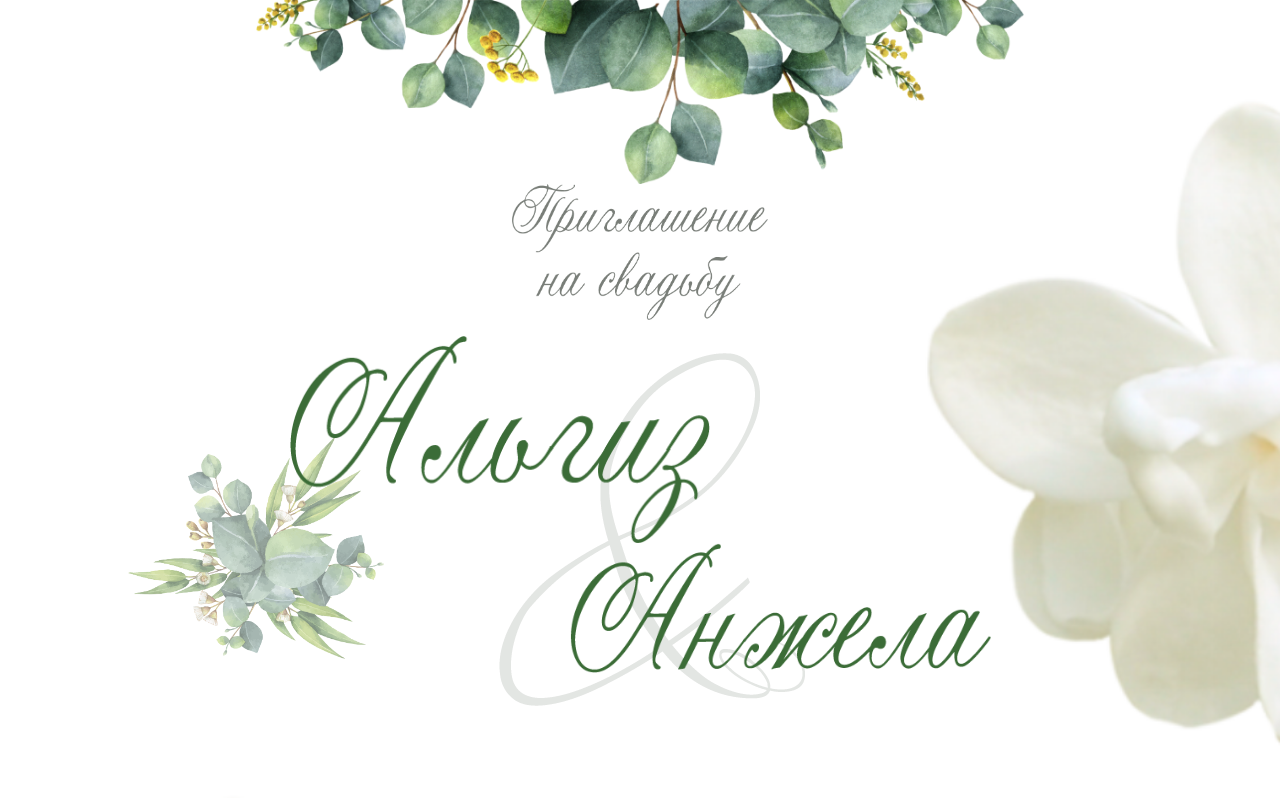
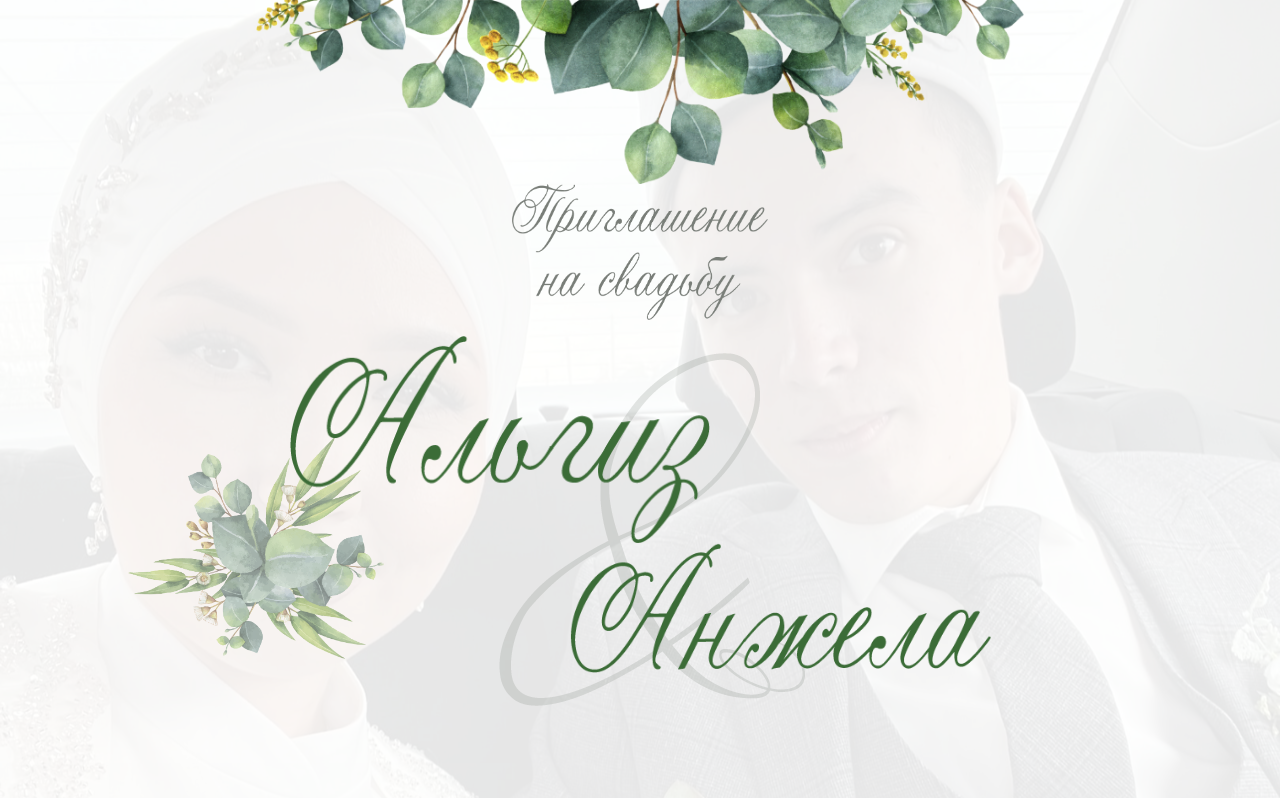
Before and after one commit to Aidarchik/weddingAlgizAndAngela, a React (Create React App) app: page / in a window 1280 px wide. Shown: the top 798 px of the page. Built offline with nearby package versions, Linux system fonts and the light colour scheme.

Commit message:
backgound edit

```diff
--- a/src/App.css
+++ b/src/App.css
@@ -12,9 +12,10 @@
   bottom: 0;
   z-index: -1;
   -webkit-overflow-scrolling: touch;
-  background-image: url('./assets/background.png');
+  background-image: url('./assets/algizandangela.png');
+  /* background-image: url('https://img.goodfon.ru/wallpaper/nbig/f/38/para-dvoe-vliublionnye-fotografiruiutsia-shapki-kurtki-sharf.jpg'); */
   background-repeat: no-repeat;
-  background-position: center;
+  background-position: 30% 20%;
   -webkit-background-size: cover;
   background-size: cover;
   min-height: 100%;
@@ -24,3 +25,7 @@
   transform: translate3d(0,0,0);
   transition: all 0.2s linear;
 }
+
+.wrapper{
+  background: rgba(256, 256, 256, 0.9);
+}
--- a/src/App.js
+++ b/src/App.js
@@ -24,7 +24,7 @@ function App() {
     return () => clearTimeout(interval);
   }, []);
   return (
-    <div className="App">
+    <div className="App wrapper">
       <Invite domReady={domReady} />
       <div className={`${!domReady && "hidden"}`}>
         <ContentWrapperRight>
--- a/src/components/date/wedding-date.js
+++ b/src/components/date/wedding-date.js
@@ -4,7 +4,7 @@ import Timer from "./timer/timer";
 
 export default function WeddingDate() {
   return (
-    <div className="wrapper w-[450px] max-w-[80%] mx-auto text-green-900 italic flex flex-col items-center">
+    <div className=" w-[450px] max-w-[80%] mx-auto text-green-900 italic flex flex-col items-center">
       <img src={weddingDate} alt="" className="" />
       <Calendar />
       <Timer />
```
Also changed, not shown: src/assets/algizandangela.png (added).
